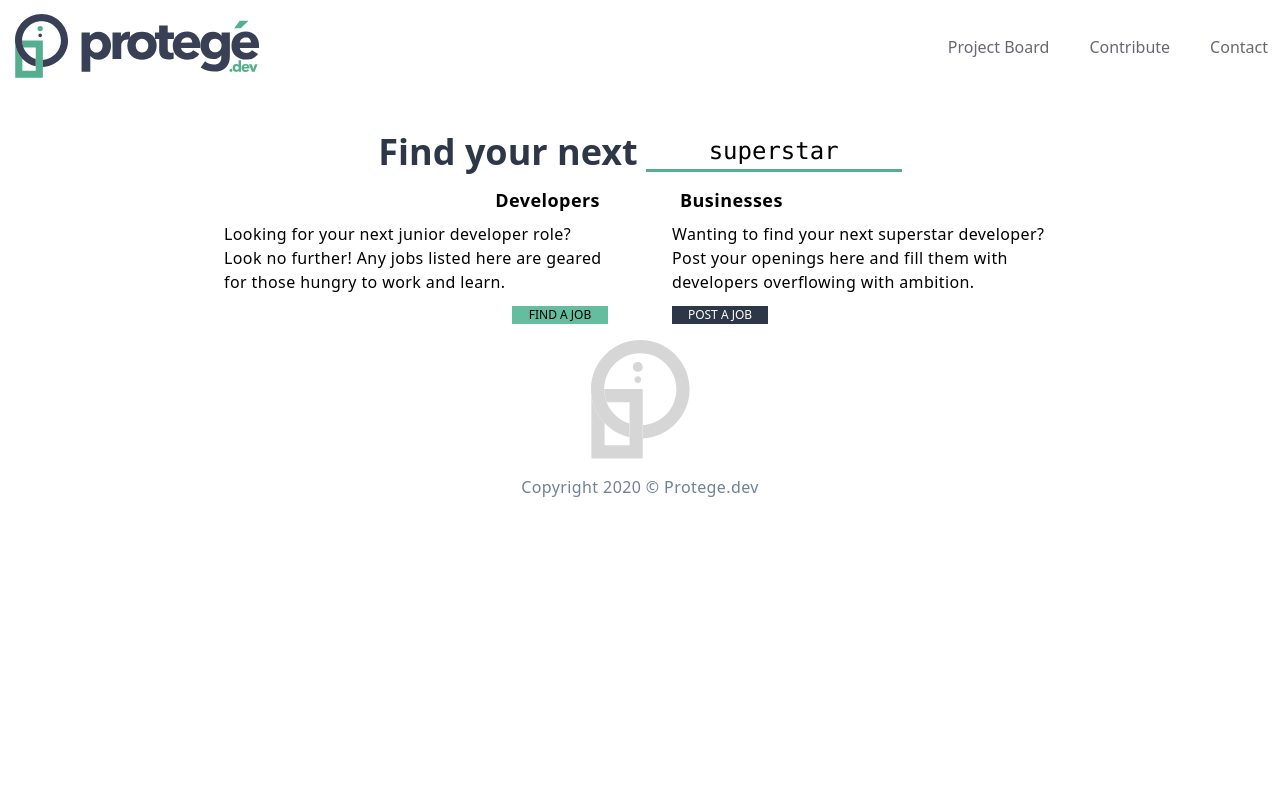
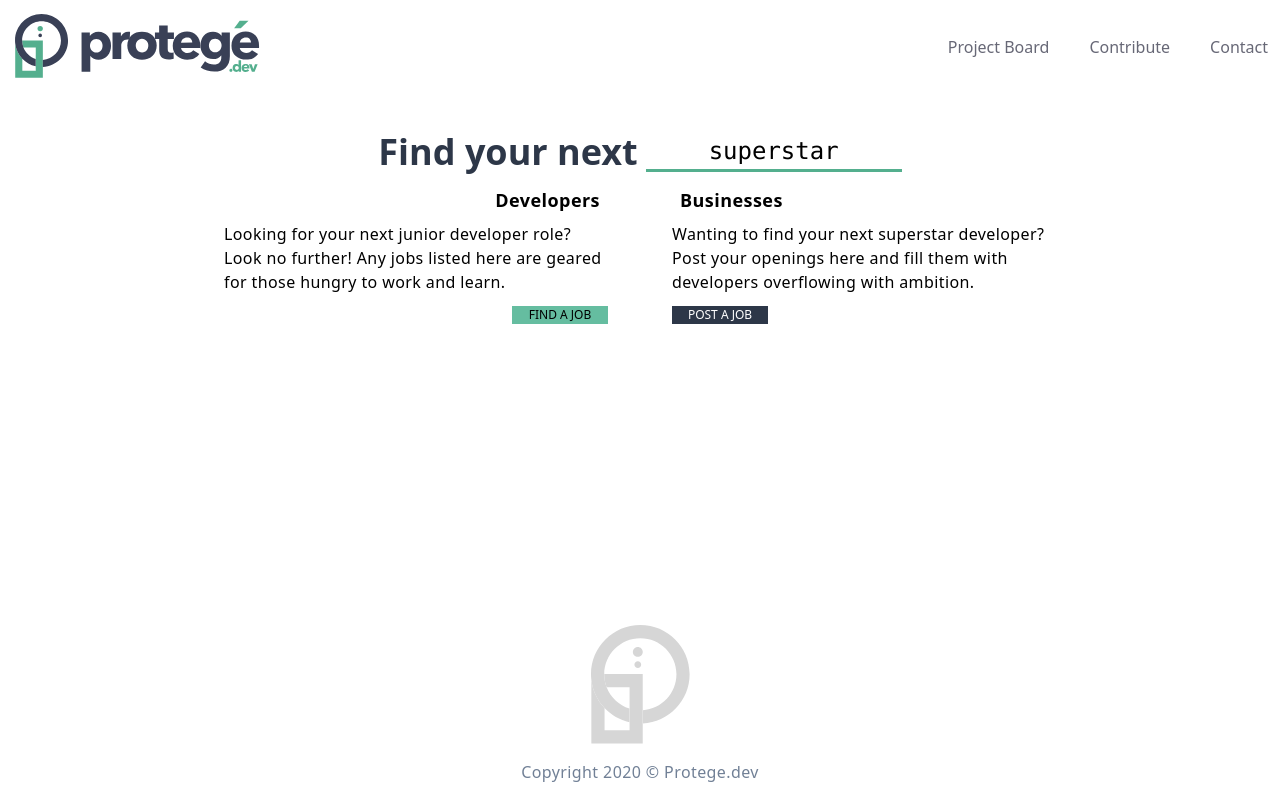
Before and after one commit to ProjectProtege/protege, a React (Create React App) app: page / in a window 1280 px wide. Built offline with nearby package versions, Linux system fonts and the light colour scheme.

Commit message:
making the footer stay at the bottom of the page

```diff
--- a/src/components/Footer.js
+++ b/src/components/Footer.js
@@ -3,7 +3,7 @@ import {Link} from 'react-router-dom'
 import * as ROUTES from '../constants/routes'
 
 const Footer = () => (
-    <footer class='m-4'>
+    <footer class='mt-4 absolute bottom-0 inset-x-0'>
         <svg class='flex-col mx-auto ' width="99" height="119" viewBox="0 0 99 119" fill="none" xmlns="http://www.w3.org/2000/svg">
             <path d="M51.6401 85.2022V98.3799C51.6704 98.3799 51.7007 98.3799 51.731 98.3799V118.509H0.36322V54.8572C1.60428 65.7378 6.3869 75.5305 13.5608 83.0865V105.362H38.5636V62.2318H15.6494C14.0754 58.1818 13.2279 53.7993 13.2279 49.2355V49.0844H51.731V85.2022C51.7007 85.2022 51.6704 85.2022 51.6401 85.2022Z" fill="#D6D6D6"/>
             <path d="M98.6188 49.205C98.6188 75.5907 77.8235 97.1104 51.731 98.3798V85.202C70.5285 83.9628 85.4514 68.3067 85.4514 49.2352C85.4514 29.3477 69.2571 13.1777 49.3397 13.1777C29.4827 13.1777 13.3187 29.257 13.2279 49.0841V49.2352C13.2279 53.8293 14.1057 58.2118 15.6495 62.2316C19.5845 72.3567 27.9995 80.3057 38.4426 83.6001V97.2312C28.7562 95.0551 20.1294 90.0077 13.5306 83.0561C6.35664 75.5303 1.57403 65.7074 0.332967 54.8267C0.121079 52.983 0 51.1091 0 49.205C0.0302697 22.0334 22.0969 0 49.3397 0C76.5824 0 98.6188 22.0334 98.6188 49.205Z" fill="#D6D6D6"/>
```
